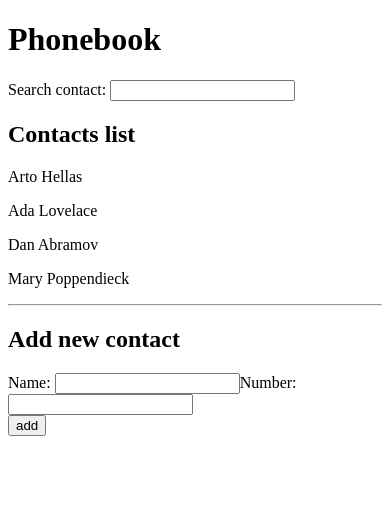
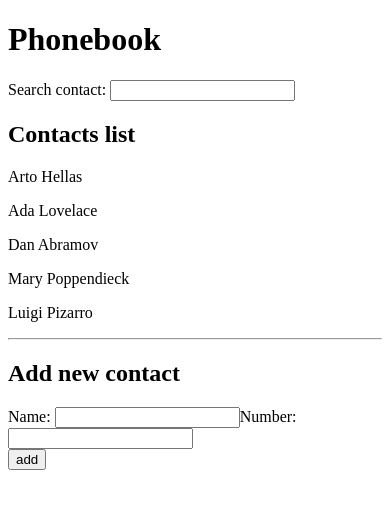
Before and after one commit to soyluking/fullstackopen2021, a React (Create React App) app in the folder part2/phonebook/: page / in a window 390 px wide. Shown: the top 508 px of the page. Built offline with nearby package versions, Linux system fonts and the light colour scheme; data requests are answered from the project's data file; the HTML template or start-up script is replaced by a standard one.

Commit message:
feat: 2.11: The Phonebook Step6

```diff
--- /dev/null
+++ b/part2/phonebook/db.json
@@ -0,0 +1,29 @@
+{
+  "persons": [
+    {
+      "name": "Arto Hellas",
+      "number": "040-123456",
+      "id": 1
+    },
+    {
+      "name": "Ada Lovelace",
+      "number": "39-44-5323523",
+      "id": 2
+    },
+    {
+      "name": "Dan Abramov",
+      "number": "12-43-234345",
+      "id": 3
+    },
+    {
+      "name": "Mary Poppendieck",
+      "number": "39-23-6423122",
+      "id": 4
+    },
+    {
+      "name": "Luigi Pizarro",
+      "number": "39-23-9392929",
+      "id": 5
+    }
+  ]
+}
--- a/part2/phonebook/src/App.js
+++ b/part2/phonebook/src/App.js
@@ -1,18 +1,20 @@
-import { useState } from 'react';
+import { useState, useEffect } from 'react';
+import axios from 'axios';
 import AddPersonForm from './components/AddPersonForm';
 import Filter from './components/Filter';
 import Persons from './components/Persons';
 
 const App = () => {
-  const [persons, setPersons] = useState([
-    { name: 'Arto Hellas', number: '040-123456' },
-    { name: 'Ada Lovelace', number: '39-44-5323523' },
-    { name: 'Dan Abramov', number: '12-43-234345' },
-    { name: 'Mary Poppendieck', number: '39-23-6423122' },
-  ]);
+  const [persons, setPersons] = useState([]);
   const [newName, setNewName] = useState('');
   const [newNumber, setNewNumber] = useState('');
   const [keyword, setKeyword] = useState('');
+
+  useEffect(() => {
+    axios
+      .get('http://localhost:3001/persons')
+      .then(({ data }) => setPersons(data));
+  }, []);
 
   const filteredPersons = !keyword
     ? persons
```
Also changed, not shown: part2/phonebook/package.json (+6 -1 lines), 1 other file (tests, documents, lock files or other folders).
